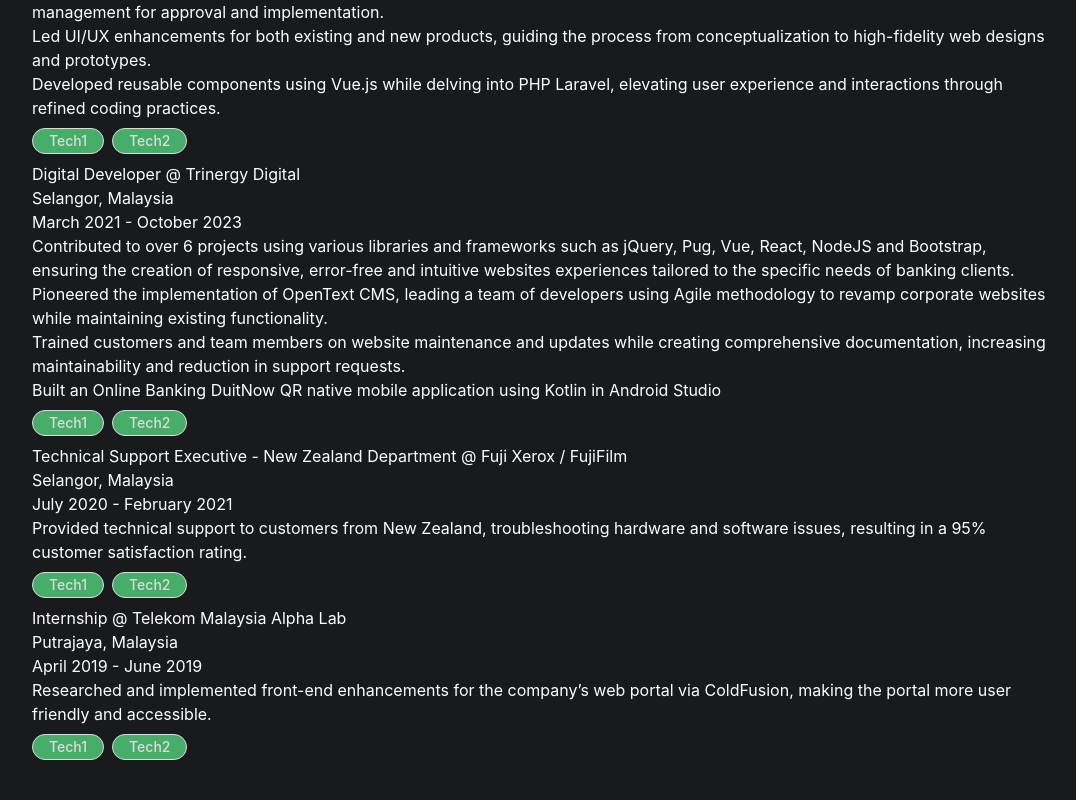
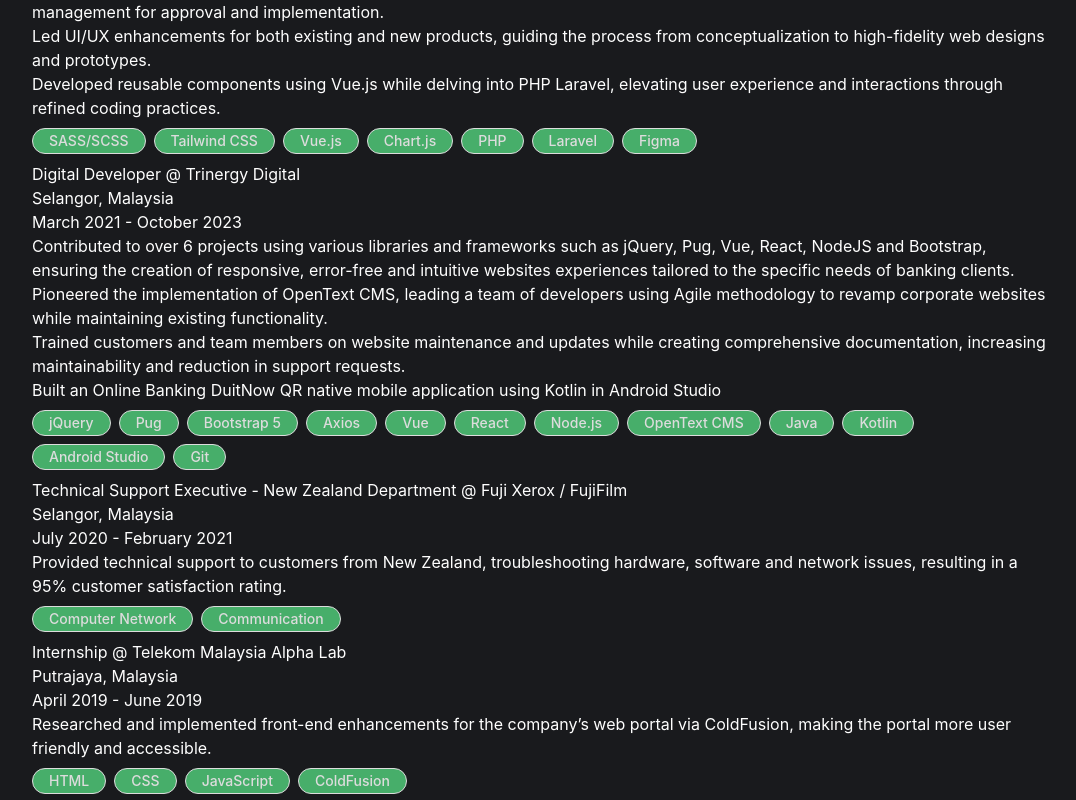
Before and after one commit to FattahSalleh/fattahsalleh.github.io, a React (Create React App) app in the folder fattah-portfolio/: page / in a window 1280 px wide. Shown: the part 2720-3520 px from the top of the page, without its empty margins (96-1172 px from the left). Built offline with nearby package versions, Linux system fonts and the light colour scheme.

Commit message:
chore: update experienceDetails data

```diff
--- a/fattah-portfolio/src/data/experienceDetails.ts
+++ b/fattah-portfolio/src/data/experienceDetails.ts
@@ -10,8 +10,16 @@ export const experience: Experience[] = [
 			"Led UI/UX enhancements for both existing and new products, guiding the process from conceptualization to high-fidelity web designs and prototypes.",
 			"Developed reusable components using Vue.js while delving into PHP Laravel, elevating user experience and interactions through refined coding practices.",
 		],
-		techStack: ["Tech1", "Tech2"],
-		url: "",
+		techStack: [
+			"SASS/SCSS",
+			"Tailwind CSS",
+			"Vue.js",
+			"Chart.js",
+			"PHP",
+			"Laravel",
+			"Figma",
+		],
+		url: "https://www.katsana.com/",
 		location: "Kuala Lumpur, Malaysia",
 	},
 	{
@@ -24,8 +32,21 @@ export const experience: Experience[] = [
 			"Trained customers and team members on website maintenance and updates while creating comprehensive documentation, increasing maintainability and reduction in support requests.",
 			"Built an Online Banking DuitNow QR native mobile application using Kotlin in Android Studio",
 		],
-		techStack: ["Tech1", "Tech2"],
-		url: "",
+		techStack: [
+			"jQuery",
+			"Pug",
+			"Bootstrap 5",
+			"Axios",
+			"Vue",
+			"React",
+			"Node.js",
+			"OpenText CMS",
+			"Java",
+			"Kotlin",
+			"Android Studio",
+			"Git",
+		],
+		url: "https://www.trinergydigital.com/",
 		location: "Selangor, Malaysia",
 	},
 	{
@@ -33,10 +54,10 @@ export const experience: Experience[] = [
 		company: "Fuji Xerox / FujiFilm",
 		timeRange: "July 2020 - February 2021",
 		responsibility: [
-			"Provided technical support to customers from New Zealand, troubleshooting hardware and software issues, resulting in a 95% customer satisfaction rating.",
+			"Provided technical support to customers from New Zealand, troubleshooting hardware, software and network issues, resulting in a 95% customer satisfaction rating.",
 		],
-		techStack: ["Tech1", "Tech2"],
-		url: "",
+		techStack: ["Computer Network", "Communication"],
+		url: "https://www.fujifilm.com/fbmy/en/contact-us",
 		location: "Selangor, Malaysia",
 	},
 	{
@@ -46,8 +67,8 @@ export const experience: Experience[] = [
 		responsibility: [
 			"Researched and implemented front-end enhancements for the company’s web portal via ColdFusion, making the portal more user friendly and accessible.",
 		],
-		techStack: ["Tech1", "Tech2"],
-		url: "",
+		techStack: ["HTML", "CSS", "JavaScript", "ColdFusion"],
+		url: "https://www.youtube.com/watch?v=Jp-EX1dRSB8&ab_channel=FATTAHSALLEHUDDIN",
 		location: "Putrajaya, Malaysia",
 	},
 ];
```
